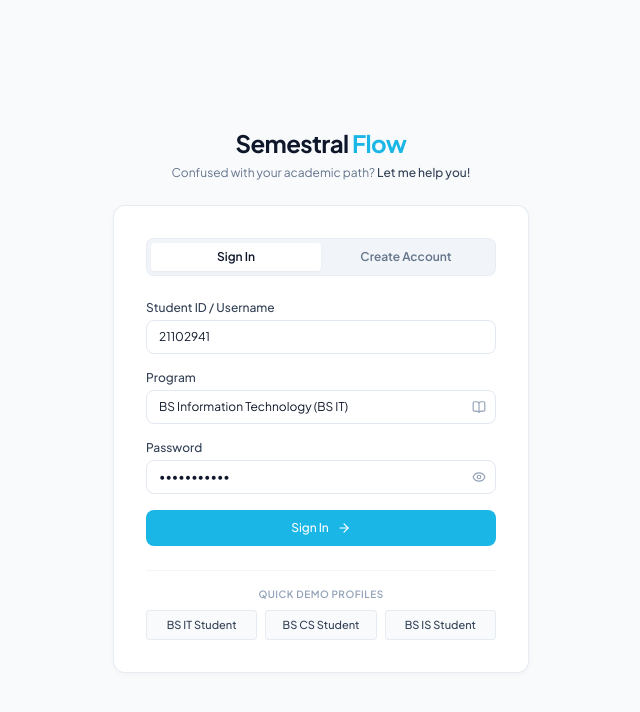
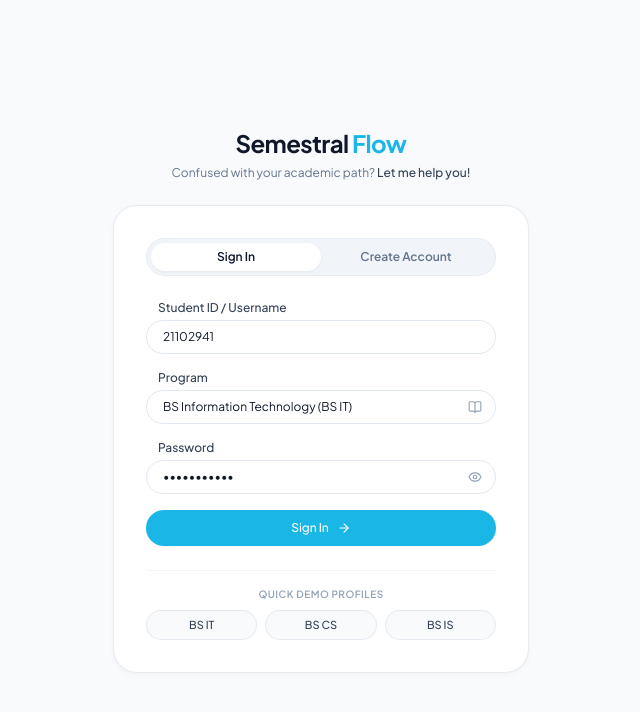
Before and after one commit to Alicia-Kate-Bactasa/Semestral-Flow, a React (Create React App) app in the folder client/: page / in a window 1280 px wide. Shown: the top 712 px of the page, without its empty margins (319-959 px from the left). Built offline with nearby package versions, Linux system fonts and the light colour scheme.

Commit message:
style: update border radii to circular pills and smooth rounded-3xl cards

```diff
--- a/client/src/components/AuthView.jsx
+++ b/client/src/components/AuthView.jsx
@@ -58,7 +58,7 @@ export default function AuthView({ onLoginSuccess }) {
   return (
     <div className="min-h-screen bg-slate-50 flex flex-col justify-center py-12 sm:px-6 lg:px-8">
 
-      {/* Logoless Minimalist Header */}
+      {/* Logoless Header */}
       <div className="sm:mx-auto sm:w-full sm:max-w-md text-center">
         <h1 className="text-2xl font-bold text-slate-900 tracking-tight">
           Semestral <span className="text-brand-500">Flow</span>
@@ -68,16 +68,16 @@ export default function AuthView({ onLoginSuccess }) {
         </p>
       </div>
 
-      {/* Main Login / Register Card */}
+      {/* Main Login / Register Card (Circular Rounded 3xl) */}
       <div className="mt-6 sm:mx-auto sm:w-full sm:max-w-md px-4">
-        <div className="bg-white py-8 px-6 sm:px-8 shadow-card rounded-xl border border-slate-200/80">
+        <div className="bg-white py-8 px-6 sm:px-8 shadow-card rounded-3xl border border-slate-200/80">
 
-          {/* Mode Switcher */}
-          <div className="flex bg-slate-100 p-1 rounded-lg mb-6 border border-slate-200/60">
+          {/* Circular Mode Switcher */}
+          <div className="flex bg-slate-100 p-1 rounded-full mb-6 border border-slate-200/60">
             <button
               type="button"
               onClick={() => { setIsRegister(false); setErrorMessage(''); }}
-              className={`flex-1 py-1.5 text-xs font-semibold rounded transition-colors ${
+              className={`flex-1 py-1.5 text-xs font-semibold rounded-full transition-all ${
                 !isRegister ? 'bg-white text-slate-900 shadow-subtle' : 'text-slate-500 hover:text-slate-900'
               }`}
             >
@@ -86,7 +86,7 @@ export default function AuthView({ onLoginSuccess }) {
             <button
               type="button"
               onClick={() => { setIsRegister(true); setErrorMessage(''); }}
-              className={`flex-1 py-1.5 text-xs font-semibold rounded transition-colors ${
+              className={`flex-1 py-1.5 text-xs font-semibold rounded-full transition-all ${
                 isRegister ? 'bg-white text-slate-900 shadow-subtle' : 'text-slate-500 hover:text-slate-900'
               }`}
             >
@@ -95,7 +95,7 @@ export default function AuthView({ onLoginSuccess }) {
           </div>
 
           {errorMessage && (
-            <div className="mb-4 p-3 bg-rose-50 border border-rose-200 rounded-lg text-xs text-rose-700 font-medium">
+            <div className="mb-4 p-3 bg-rose-50 border border-rose-200 rounded-2xl text-xs text-rose-700 font-medium">
               {errorMessage}
             </div>
           )}
@@ -104,50 +104,50 @@ export default function AuthView({ onLoginSuccess }) {
 
             {isRegister && (
               <div>
-                <label className="block text-xs font-medium text-slate-700 mb-1">Full Name</label>
+                <label className="block text-xs font-medium text-slate-700 mb-1 ml-3">Full Name</label>
                 <input
                   type="text"
                   required
                   value={name}
                   onChange={(e) => setName(e.target.value)}
                   placeholder="e.g. Alicia Bactasa"
-                  className="w-full px-3 py-2 bg-white border border-slate-200 rounded-lg text-xs text-slate-900 focus:outline-none focus:border-brand-500 focus:ring-1 focus:ring-brand-500"
+                  className="w-full px-4 py-2 bg-white border border-slate-200 rounded-full text-xs text-slate-900 focus:outline-none focus:border-brand-500 focus:ring-1 focus:ring-brand-500"
                 />
               </div>
             )}
 
             <div>
-              <label className="block text-xs font-medium text-slate-700 mb-1">Student ID / Username</label>
+              <label className="block text-xs font-medium text-slate-700 mb-1 ml-3">Student ID / Username</label>
               <input
                 type="text"
                 required
                 value={username}
                 onChange={(e) => setUsername(e.target.value)}
                 placeholder="e.g. 21102941"
-                className="w-full px-3 py-2 bg-white border border-slate-200 rounded-lg text-xs text-slate-900 focus:outline-none focus:border-brand-500 focus:ring-1 focus:ring-brand-500"
+                className="w-full px-4 py-2 bg-white border border-slate-200 rounded-full text-xs text-slate-900 focus:outline-none focus:border-brand-500 focus:ring-1 focus:ring-brand-500"
               />
             </div>
 
             <div>
-              <label className="block text-xs font-medium text-slate-700 mb-1">Program</label>
+              <label className="block text-xs font-medium text-slate-700 mb-1 ml-3">Program</label>
               <div className="relative">
                 <select
                   value={program}
                   onChange={(e) => setProgram(e.target.value)}
-                  className="w-full px-3 py-2 bg-white border border-slate-200 rounded-lg text-xs text-slate-900 focus:outline-none focus:border-brand-500 focus:ring-1 focus:ring-brand-500 appearance-none cursor-pointer"
+                  className="w-full px-4 py-2 bg-white border border-slate-200 rounded-full text-xs text-slate-900 focus:outline-none focus:border-brand-500 focus:ring-1 focus:ring-brand-500 appearance-none cursor-pointer pr-8"
                 >
                   <option value="IT">BS Information Technology (BS IT)</option>
                   <option value="CS">BS Computer Science (BS CS)</option>
                   <option value="IS">BS Information Systems (BS IS)</option>
                 </select>
-                <div className="pointer-events-none absolute inset-y-0 right-0 flex items-center px-2.5 text-slate-400">
+                <div className="pointer-events-none absolute inset-y-0 right-0 flex items-center px-3.5 text-slate-400">
                   <BookOpen className="w-3.5 h-3.5" />
                 </div>
               </div>
             </div>
 
             <div>
-              <label className="block text-xs font-medium text-slate-700 mb-1">Password</label>
+              <label className="block text-xs font-medium text-slate-700 mb-1 ml-3">Password</label>
               <div className="relative">
                 <input
                   type={showPassword ? 'text' : 'password'}
@@ -155,12 +155,12 @@ export default function AuthView({ onLoginSuccess }) {
                   value={password}
                   onChange={(e) => setPassword(e.target.value)}
                   placeholder="••••••••"
-                  className="w-full px-3 py-2 bg-white border border-slate-200 rounded-lg text-xs text-slate-900 focus:outline-none focus:border-brand-500 focus:ring-1 focus:ring-brand-500 pr-9"
+                  className="w-full px-4 py-2 bg-white border border-slate-200 rounded-full text-xs text-slate-900 focus:outline-none focus:border-brand-500 focus:ring-1 focus:ring-brand-500 pr-10"
                 />
                 <button
                   type="button"
                   onClick={() => setShowPassword(!showPassword)}
-                  className="absolute inset-y-0 right-0 px-2.5 flex items-center text-slate-400 hover:text-slate-600"
+                  className="absolute inset-y-0 right-0 px-3.5 flex items-center text-slate-400 hover:text-slate-600"
                 >
                   {showPassword ? <EyeOff className="w-3.5 h-3.5" /> : <Eye className="w-3.5 h-3.5" />}
                 </button>
@@ -170,7 +170,7 @@ export default function AuthView({ onLoginSuccess }) {
             <button
               type="submit"
               disabled={isLoading}
-              className="w-full mt-2 py-2.5 px-4 bg-brand-500 hover:bg-brand-600 text-white font-medium rounded-lg text-xs transition-colors flex items-center justify-center space-x-2"
+              className="w-full mt-2 py-2.5 px-4 bg-brand-500 hover:bg-brand-600 text-white font-medium rounded-full text-xs transition-colors flex items-center justify-center space-x-2 shadow-subtle"
             >
               {isLoading ? (
                 <span>Authenticating...</span>
@@ -190,23 +190,23 @@ export default function AuthView({ onLoginSuccess }) {
               <button
                 type="button"
                 onClick={() => fillDemoStudent('IT', '21102941', 'Alicia Bactasa (IT)')}
-                className="px-2 py-1.5 bg-slate-50 hover:bg-slate-100 border border-slate-200/80 rounded text-[11px] font-medium text-slate-700 transition-colors"
+                className="px-2 py-1.5 bg-slate-50 hover:bg-slate-100 border border-slate-200/80 rounded-full text-[11px] font-medium text-slate-700 transition-colors text-center"
               >
-                BS IT Student
+                BS IT
               </button>
               <button
                 type="button"
                 onClick={() => fillDemoStudent('CS', '21104882', 'Mark Rivera (CS)')}
-                className="px-2 py-1.5 bg-slate-50 hover:bg-slate-100 border border-slate-200/80 rounded text-[11px] font-medium text-slate-700 transition-colors"
+                className="px-2 py-1.5 bg-slate-50 hover:bg-slate-100 border border-slate-200/80 rounded-full text-[11px] font-medium text-slate-700 transition-colors text-center"
               >
-                BS CS Student
+                BS CS
               </button>
               <button
                 type="button"
                 onClick={() => fillDemoStudent('IS', '21109920', 'Sarah Tan (IS)')}
-                className="px-2 py-1.5 bg-slate-50 hover:bg-slate-100 border border-slate-200/80 rounded text-[11px] font-medium text-slate-700 transition-colors"
+                className="px-2 py-1.5 bg-slate-50 hover:bg-slate-100 border border-slate-200/80 rounded-full text-[11px] font-medium text-slate-700 transition-colors text-center"
               >
-                BS IS Student
+                BS IS
               </button>
             </div>
           </div>
--- a/client/src/components/Navbar.jsx
+++ b/client/src/components/Navbar.jsx
@@ -7,13 +7,13 @@ export default function Navbar({ user, onLogout }) {
       <div className="max-w-7xl mx-auto px-4 sm:px-6 lg:px-8">
         <div className="flex items-center justify-between h-16">
 
-          {/* Left: Brand Name (Logoless, Clean Typography) */}
+          {/* Left: Brand Name (Logoless, Circular Badge) */}
           <div className="flex items-center space-x-3">
             <div>
               <span className="text-lg font-bold text-slate-900 tracking-tight">
                 Semestral <span className="text-brand-500">Flow</span>
               </span>
-              <span className="ml-2.5 px-2 py-0.5 text-[10px] font-semibold text-slate-600 bg-slate-100 rounded border border-slate-200/60">
+              <span className="ml-2.5 px-3 py-1 text-[10px] font-semibold text-slate-600 bg-slate-100 rounded-full border border-slate-200/60">
                 {user?.program || 'BS IT'}
               </span>
             </div>
@@ -24,14 +24,14 @@ export default function Navbar({ user, onLogout }) {
             <span>Confused with your academic path? <strong className="font-semibold text-slate-700">Let me help you!</strong></span>
           </div>
 
-          {/* Right: User Greeting & Logout Button */}
+          {/* Right: User Greeting & Circular Logout Button */}
           <div className="flex items-center space-x-3">
             <span className="hidden sm:inline text-xs font-medium text-slate-600">
               {user?.name || 'Student'}
             </span>
             <button
               onClick={onLogout}
-              className="flex items-center space-x-1.5 px-3 py-1.5 text-xs font-medium text-slate-600 hover:text-rose-600 hover:bg-rose-50 rounded-lg transition-colors border border-slate-200/60"
+              className="flex items-center space-x-1.5 px-4 py-1.5 text-xs font-medium text-slate-600 hover:text-rose-600 hover:bg-rose-50 rounded-full transition-colors border border-slate-200/60"
             >
               <LogOut className="w-3.5 h-3.5" />
               <span>Logout</span>
```
Also changed, not shown: client/src/components/ProspectusProcessor.jsx (+39 -37 lines), 11 other files (tests, documents, lock files or other folders).
